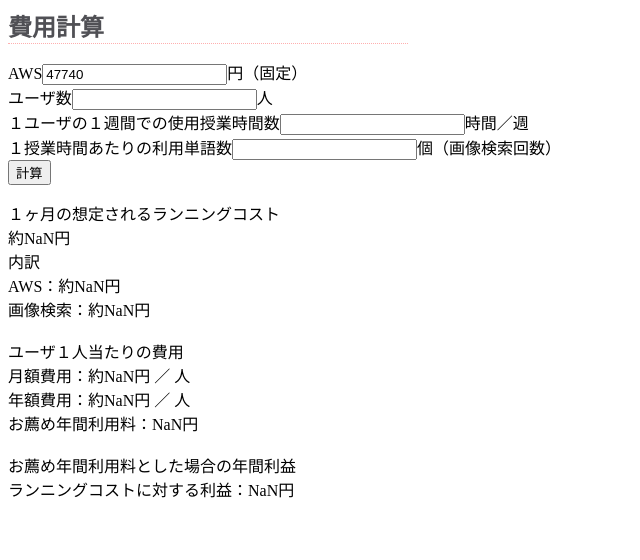
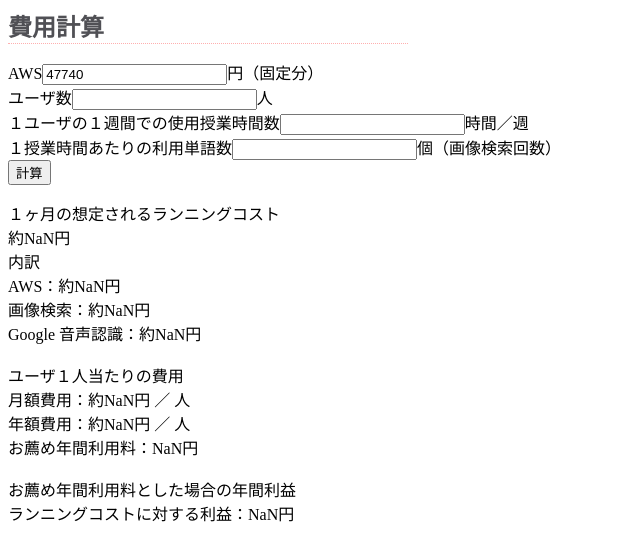
Before and after one commit to doraekon/monthly-fee, a plain HTML site: page index.html in a window 1280 px wide. Both pictures are taken after a click on the button "計算". Shown: the whole page, without its empty margins (0-640 px from the left). Drawn offline with Linux system fonts and the light colour scheme.

Commit message:
Add files via upload

```diff
--- a/index.html
+++ b/index.html
@@ -9,7 +9,7 @@
 	<body>
 		<h1>費用計算</h1>
 		<form name="cal" id="cal">
-			AWS<input type="text" name="aws" id="aws" value="47740">円（固定）<br>
+			AWS<input type="text" name="aws" id="aws" value="47740">円（固定分）<br>
 			ユーザ数<input type="text" name="usr" id="usr">人<br>
 			１ユーザの１週間での使用授業時間数<input type="text" name="lesson" id="lesson">時間／週<br>
 			１授業時間あたりの利用単語数<input type="text" name="pict" id="pict">個（画像検索回数）<br>
@@ -20,6 +20,7 @@
 		<div id="ycost"></div>
 		<div id="svcost"></div>
 		<div id="gacost"></div>
+		<div id="stgcost"></div>
 		<br>
 		ユーザ１人当たりの費用<br>
 		<div id="monthfee"></div>
--- a/js/monthfee.js
+++ b/js/monthfee.js
@@ -20,8 +20,12 @@ window.onload = function(){
 		var freepict = (448 / 1000) * ftran;
 		//ユーザ数×１ヶ月の授業時間×トランザクション費ー無料分
 		var tran = ((usr * (lesson * 4.35)) * stran) - freepict;
+		//Google Speech-to-Text分
+		//時間計算１授業時間45分＝2700 秒→バッファ（15秒刻みで重複の発生もあるだろう）3000秒の１月分
+		var sttB = (lesson * 3000 * 4.35 );
+		var sttY = (usr * (sttB - 3600) / 15 * 0.6);
 		//想定ランニングコスト
-		var rf = aws + packy + tran;
+		var rf = aws + packy + tran + sttY;
 		//小数点以下切り捨て
 		var result = Math.floor(rf);
 		//AWS分
@@ -30,10 +34,16 @@ window.onload = function(){
 		//画像検索分
 		var ga = tran;
 		var garesult = Math.floor(ga);
+		//Google Speech-to-Text分
+		var stgl = sttY;
+		var stgresult = Math.floor(stgl);
+
 		document.getElementById("cost").innerHTML = "約" + result + "円";
 		document.getElementById("ycost").innerHTML = "内訳";
 		document.getElementById("svcost").innerHTML = "AWS：約" + svresult + "円";
 		document.getElementById("gacost").innerHTML = "画像検索：約" + garesult + "円";
+		document.getElementById("stgcost").innerHTML = "Google 音声認識：約" + stgresult + "円";
+
 		//ユーザ１人当たりの月額費用
 		//想定ランニングコスト／ユーザ数
 		var mf = rf / usr;
```
